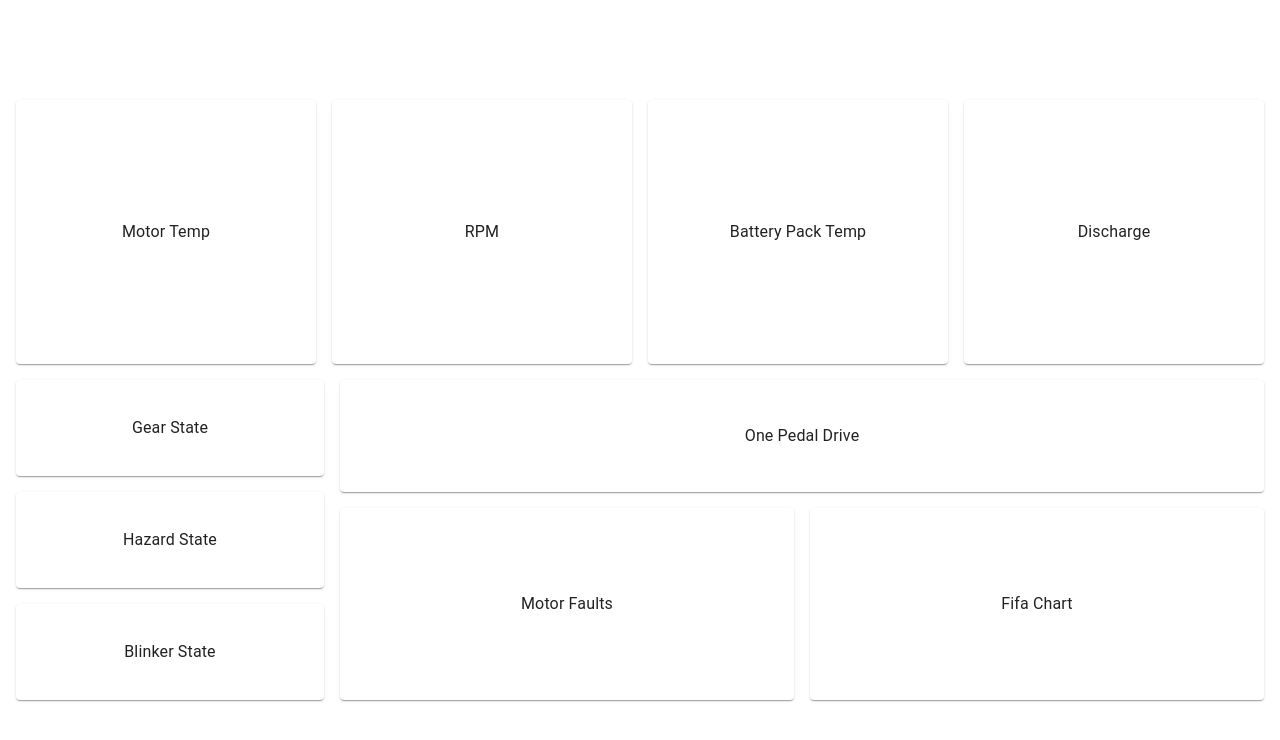
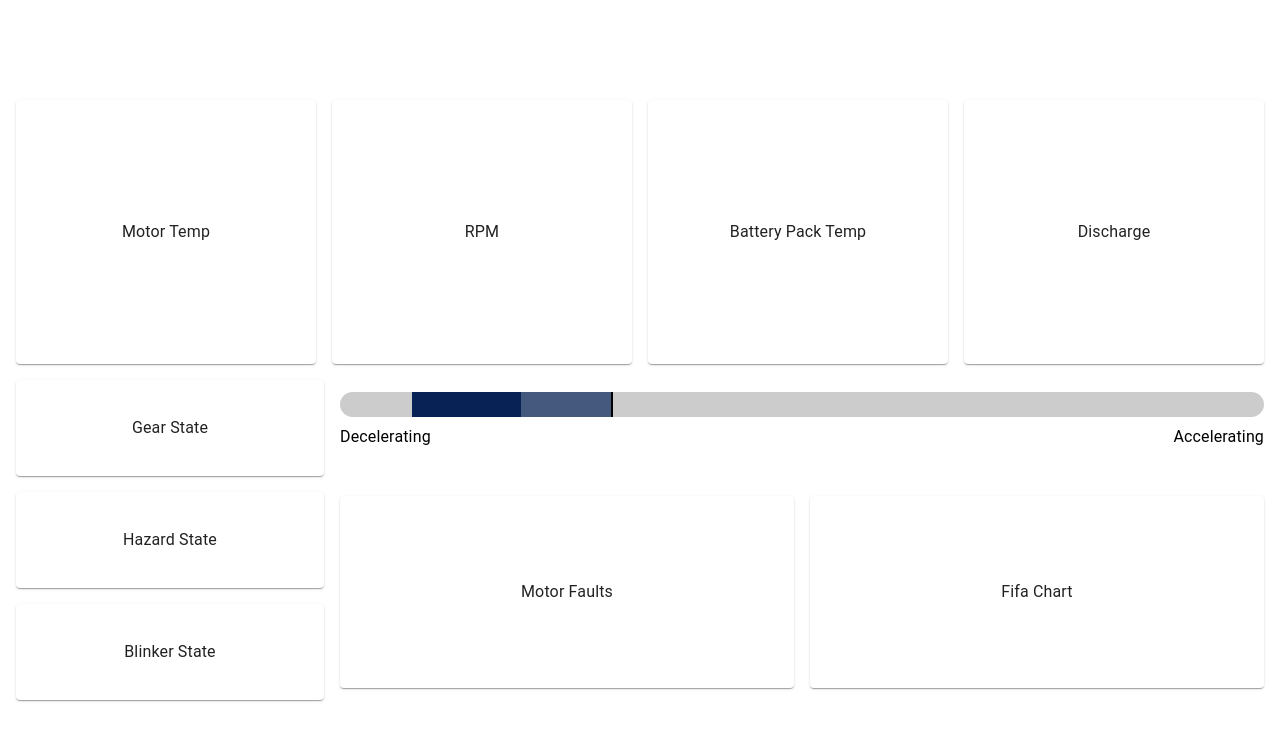
Before and after one commit to solarcaratuva/Telemetry, a React (Create React App) app in the folder frontend/: page / in a window 1280 px wide. Shown: the top 740 px of the page. Built offline with nearby package versions, Linux system fonts and the light colour scheme; no server answers.

Commit message:
Add one pedal drive bar

```diff
--- a/frontend/src/App.tsx
+++ b/frontend/src/App.tsx
@@ -5,6 +5,8 @@ import { BrowserRouter, Route, Routes } from "react-router-dom";
 import InteractivePage from "./pages/InteractivePage";
 import MonitorOnePage from "./pages/MonitorOnePage";
 import MonitorTwoPage from "./pages/MonitorTwoPage";
+import { ThemeProvider } from "@emotion/react";
+import { theme } from "./theme";
 
 function App() {
   return (
@@ -16,6 +18,7 @@ function App() {
           overflow: "hidden",
         }}
       >
+        <ThemeProvider theme={theme}>
           <BrowserRouter>
             <Routes>
               <Route path="/" element={<InteractivePage />} />
@@ -23,6 +26,7 @@ function App() {
               <Route path="monitor_two" element={<MonitorTwoPage />} />
             </Routes>
           </BrowserRouter>
+        </ThemeProvider>
       </div>
     </div>
   );
--- /dev/null
+++ b/frontend/src/components/OnePedalDrive.tsx
@@ -0,0 +1,96 @@
+import { Box, Slider, Typography, lighten } from "@mui/material";
+import React, { useState } from "react";
+
+import { theme } from "../theme";
+
+interface Props {
+  value: number;
+}
+
+const OnePedalDrive: React.FC<Props> = ({ value }) => {
+  const height = 25;
+  //Which direction the bar will be in
+  const isAccelerating = value > 75;
+  //Whether the blue bar will be rendered
+  const blue = isAccelerating ? value > 100 : value < 50;
+  //Percentage (0 - 1) of max width of grey bar
+  const greyWidth = blue
+    ? 1
+    : isAccelerating
+    ? (value - 75) / 25
+    : (75 - value) / 25;
+  //Percentage (0 - 1) of max width of blue bar
+  const blueWidth = !blue
+    ? 0
+    : isAccelerating
+    ? (value - 100) / 155
+    : (50 - value) / 50;
+
+  return (
+    <Box>
+      <Box
+        width="100%"
+        display="flex"
+        borderRadius={`${height / 2}px`}
+        overflow="hidden"
+        sx={{ bgcolor: theme.palette.disabled.main }}
+      >
+        <Box flex="75 0 0" display="flex">
+          {!isAccelerating && (
+            <>
+              <Box flex="50 0 0" display="flex" justifyContent="flex-end">
+                <Box
+                  sx={{
+                    bgcolor: theme.palette.primary.main,
+                    width: `${blueWidth * 100}%`,
+                    height: `${height}px`,
+                  }}
+                />
+              </Box>
+              <Box flex="25 0 0" display="flex" justifyContent="flex-end">
+                <Box
+                  sx={{
+                    bgcolor: lighten(theme.palette.primary.main, 0.25),
+                    width: `${greyWidth * 100}%`,
+                    height: `${height}px`,
+                  }}
+                />
+              </Box>
+            </>
+          )}
+        </Box>
+        <Box height={`${height}px`} width="2px" bgcolor="black" />
+        <Box flex="180 0 0" display="flex">
+          {isAccelerating && (
+            <>
+              <Box flex="25 0 0">
+                <Box
+                  sx={{
+                    bgcolor: lighten(theme.palette.primary.main, 0.25),
+                    width: `${greyWidth * 100}%`,
+                    height: `${height}px`,
+                  }}
+                />
+              </Box>
+              <Box flex="155 0 0">
+                <Box
+                  sx={{
+                    bgcolor: theme.palette.primary.main,
+                    width: `${blueWidth * 100}%`,
+                    height: `${height}px`,
+                  }}
+                />
+              </Box>
+            </>
+          )}
+        </Box>
+      </Box>
+      <Box width="100%" display="flex" justifyContent="space-between" py="8px">
+        <Typography>Decelerating</Typography>
+        <Typography>Accelerating</Typography>
+      </Box>
+    </Box>
+  );
+};
+
+export default OnePedalDrive;
--- a/frontend/src/pages/InteractivePage.tsx
+++ b/frontend/src/pages/InteractivePage.tsx
@@ -1,7 +1,7 @@
-import { Box, Paper, Typography } from "@mui/material";
+import { Box, Button, Paper, Typography } from "@mui/material";
 import { useEffect, useState } from "react";
 
-import LineChart from "../components/LineChart";
+import OnePedalDrive from "../components/OnePedalDrive";
 import { io } from "socket.io-client";
 
 const socket = io("http://localhost:5050");
@@ -173,17 +173,7 @@ const InteractivePage = () => {
                 flex: "3 0 0",
               }}
             >
-              {/* Replace this paper component with one pedal drive */}
-              <Paper
-                sx={{
-                  display: "flex",
-                  alignItems: "center",
-                  justifyContent: "center",
-                  height: "calc(15vh - 8px)",
-                }}
-              >
-                <Typography>One Pedal Drive</Typography>
-              </Paper>
+              <OnePedalDrive value={20} />
               <Box
                 sx={{
                   display: "flex",
--- /dev/null
+++ b/frontend/src/theme.ts
@@ -0,0 +1,23 @@
+import "@mui/material/styles/createPalette";
+
+import { createTheme } from "@mui/material/styles";
+
+declare module "@mui/material/styles/createPalette" {
+  interface Palette {
+    disabled: Palette["primary"];
+  }
+  interface PaletteOptions {
+    disabled: PaletteOptions["primary"];
+  }
+}
+
+export const theme = createTheme({
+  palette: {
+    primary: {
+      main: "#082255",
+    },
+    disabled: {
+      main: "#cccccc",
+    },
+  },
+});
```
Lines whose indentation alone changed are shown as unchanged.
